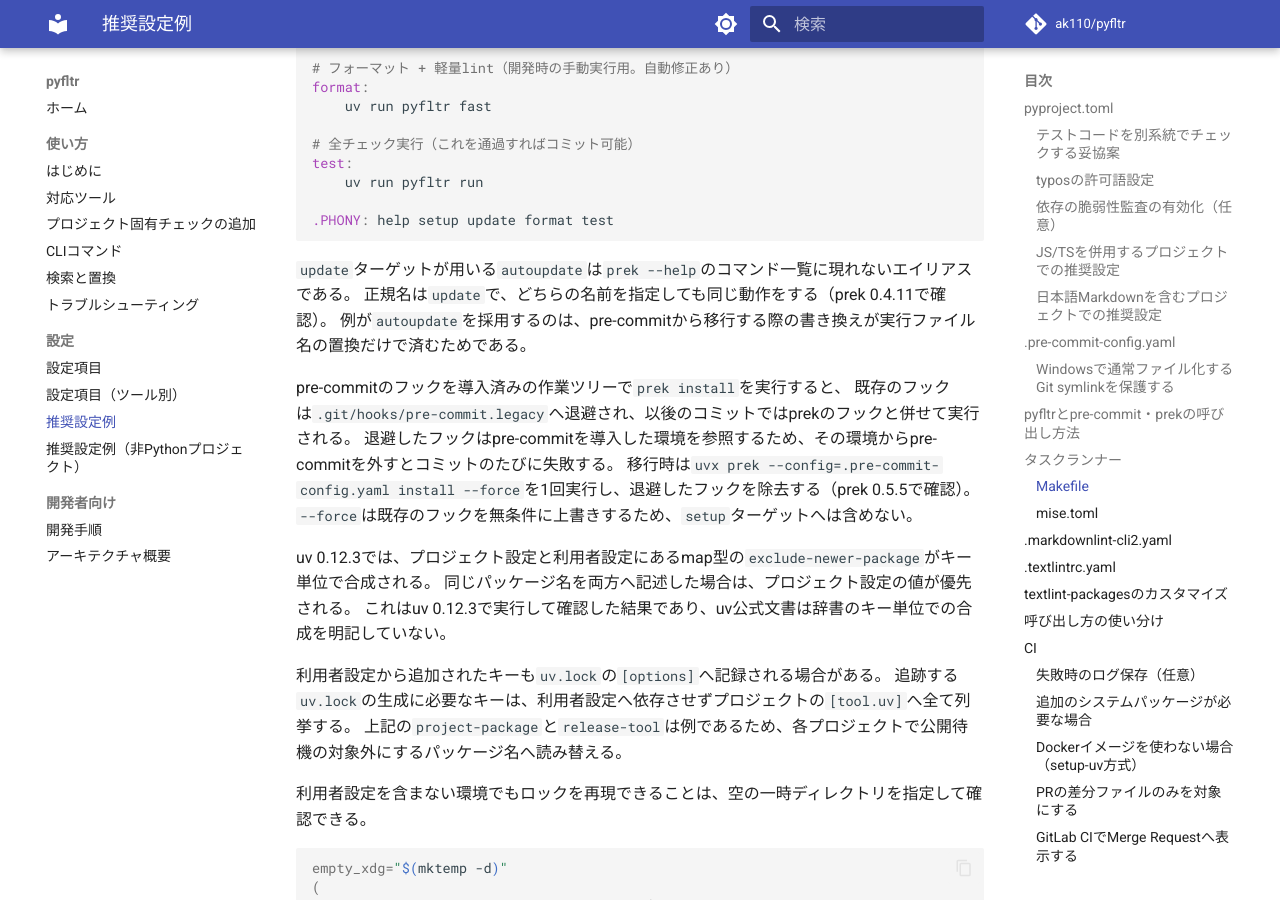
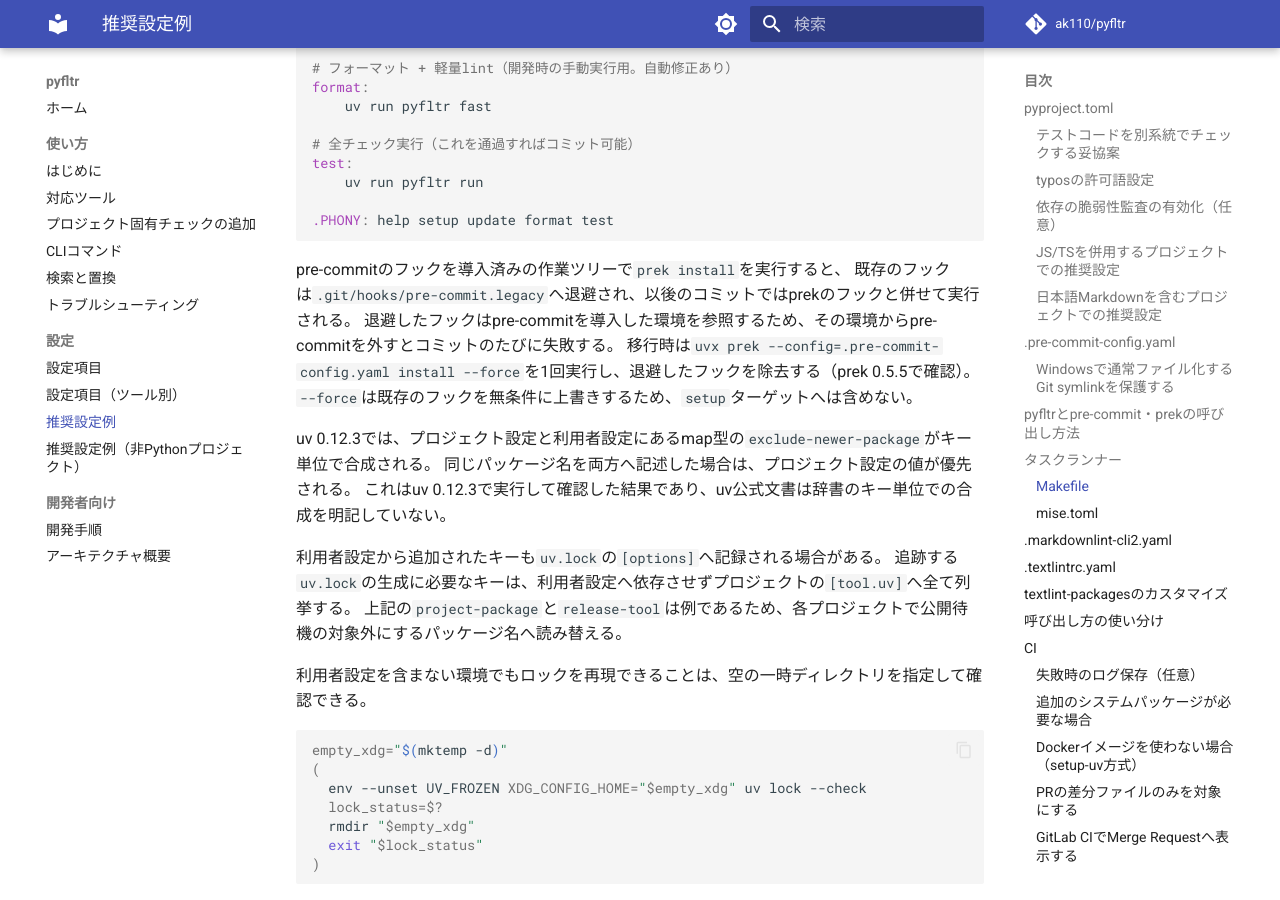
Before and after one commit to ak110/pyfltr, an MkDocs documentation site: the page built from docs/guide/recommended.md, in a window 1280 px wide and 900 px high, scrolled down 12865 px. Built offline with MkDocs 1.6.1 and Material for MkDocs 9.7.7, drawn with Linux system fonts in a browser that asks for light colours; comment, search, counter and statistics services are not loaded.

Commit message:
docs: 推奨ガイドのMakefile例から、読者の操作に使わないprekの別名の注記を除く
Co-Authored-By: Claude Opus 5.5 / Medium <noreply@anthropic.com>

````diff
--- a/docs/guide/recommended.md
+++ b/docs/guide/recommended.md
@@ -546,10 +546,6 @@ test:
 .PHONY: help setup update format test
 ```
 
-`update`ターゲットが用いる`autoupdate`は`prek --help`のコマンド一覧に現れないエイリアスである。
-正規名は`update`で、どちらの名前を指定しても同じ動作をする（prek 0.4.11で確認）。
-例が`autoupdate`を採用するのは、pre-commitから移行する際の書き換えが実行ファイル名の置換だけで済むためである。
-
 pre-commitのフックを導入済みの作業ツリーで`prek install`を実行すると、
 既存のフックは`.git/hooks/pre-commit.legacy`へ退避され、以後のコミットではprekのフックと併せて実行される。
 退避したフックはpre-commitを導入した環境を参照するため、その環境からpre-commitを外すとコミットのたびに失敗する。
````
